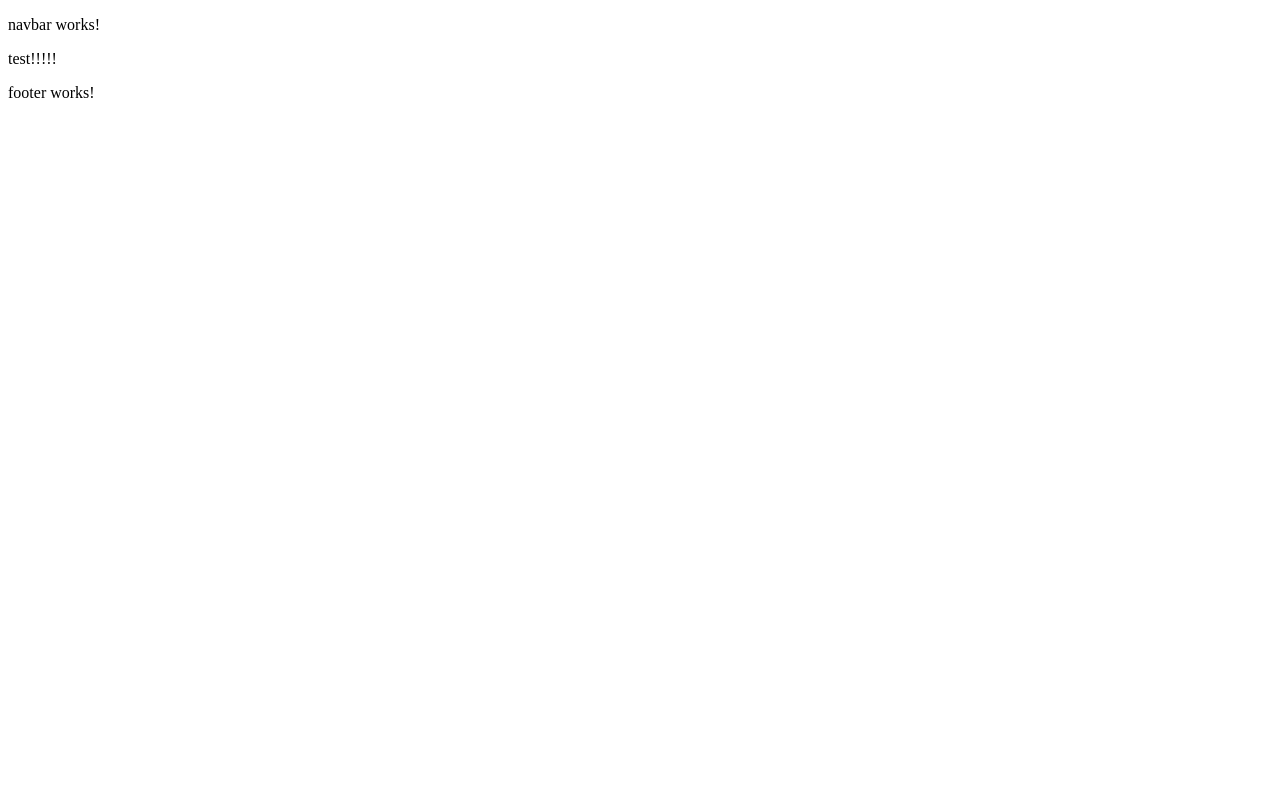
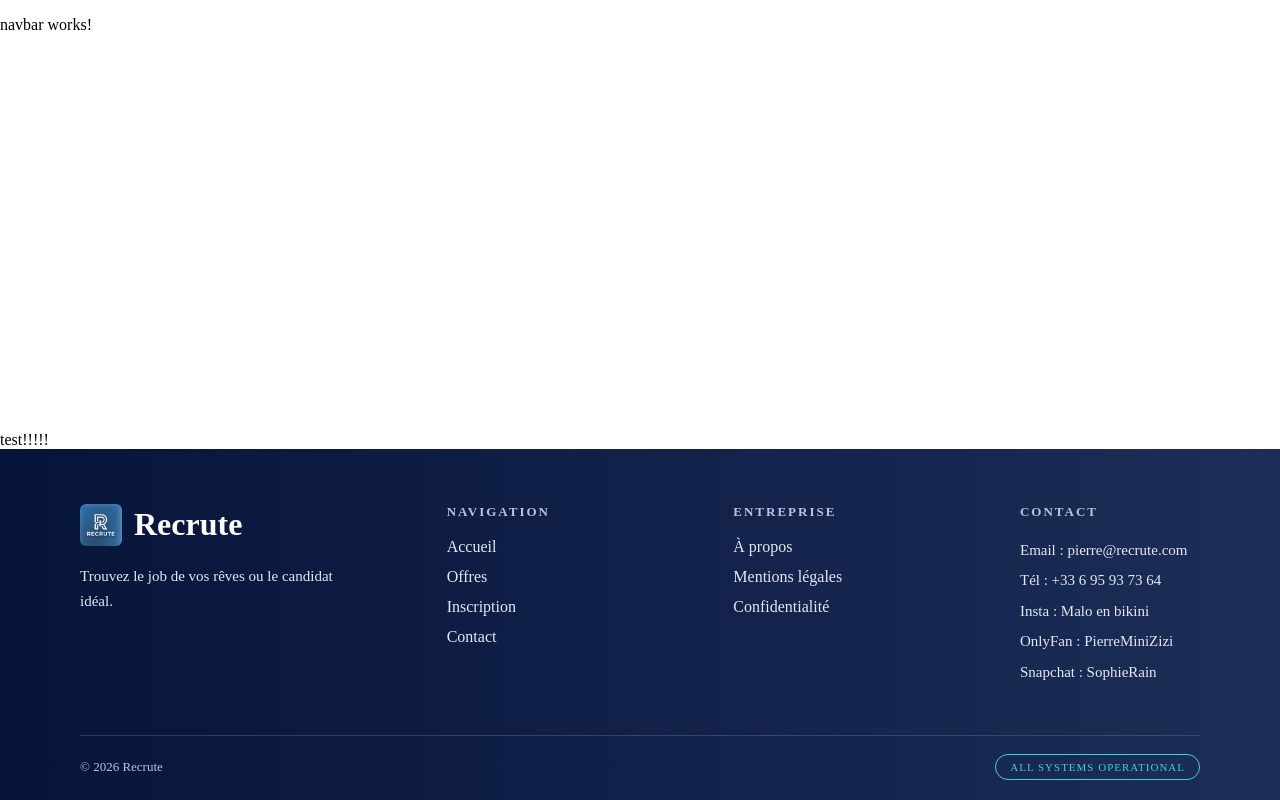
Before and after one commit to nehadyasmine-creator/Recrute, an Angular app in the folder projet-recrute/: page / in a window 1280 px wide. Built offline with nearby package versions, Linux system fonts and the light colour scheme.

Commit message:
barre footer 1

```diff
--- a/projet-recrute/src/app/app.html
+++ b/projet-recrute/src/app/app.html
@@ -1,4 +1,6 @@
 <app-navbar></app-navbar>
-<router-outlet></router-outlet>
+<main class="content">
+  <router-outlet></router-outlet>
+</main>
 test!!!!!
 <app-footer></app-footer>
--- a/projet-recrute/src/app/app.scss
+++ b/projet-recrute/src/app/app.scss
@@ -0,0 +1,3 @@
+.content {
+  flex: 1;
+}
--- a/projet-recrute/src/app/app.ts
+++ b/projet-recrute/src/app/app.ts
@@ -1,11 +1,11 @@
 import { Component, signal } from '@angular/core';
 import { Navbar } from "./navbar/navbar";
-import { Footer } from "./footer/footer";
+import { FooterComponent } from './footer/footer';
 import { RouterOutlet } from "@angular/router";
 
 @Component({
   selector: 'app-root',
-  imports: [Navbar, Footer, RouterOutlet],
+  imports: [Navbar, FooterComponent, RouterOutlet],
   templateUrl: './app.html',
   styleUrl: './app.scss'
 })
--- a/projet-recrute/src/app/footer/footer.html
+++ b/projet-recrute/src/app/footer/footer.html
@@ -1 +1,49 @@
-<p>footer works!</p>
+<footer class="footer">
+  <div class="footer-container">
+    <div class="footer-section brand-section">
+      <div class="logo">
+        <img src="logo.png" alt="Recrute logo">
+        <h3>Recrute</h3>
+      </div>
+      <p>Trouvez le job de vos rêves ou le candidat idéal.</p>
+    </div>
+
+    <div class="footer-section">
+      <h4>Navigation</h4>
+      <ul>
+        <li><a routerLink="/">Accueil</a></li>
+        <li><a routerLink="/liste-offres">Offres</a></li>
+        <li><a routerLink="/inscription">Inscription</a></li>
+        <li><a routerLink="/contact">Contact</a></li>
+      </ul>
+    </div>
+
+    <div class="footer-section">
+      <h4>Entreprise</h4>
+      <ul>
+        <li><a href="#">À propos</a></li>
+        <li><a href="#">Mentions légales</a></li>
+        <li><a href="#">Confidentialité</a></li>
+      </ul>
+    </div>
+
+    <div class="footer-section">
+      <h4>Contact</h4>
+      <p>Email : pierre@recrute.com</p>
+      <p>Tél : +33 6 95 93 73 64 </p>
+      <p>Insta : Malo en bikini</p>
+      <p>OnlyFan : PierreMiniZizi</p>
+      <p>Snapchat : SophieRain</p>
+    </div>
+  </div>
+
+  <div class="footer-bottom">
+    <div class="footer-bottom-left">
+      © 2026 Recrute
+    </div>
+
+    <div class="footer-bottom-right">
+      <span class="status">ALL SYSTEMS OPERATIONAL</span>
+    </div>
+  </div>
+</footer>
--- a/projet-recrute/src/app/footer/footer.scss
+++ b/projet-recrute/src/app/footer/footer.scss
@@ -0,0 +1,131 @@
+.footer {
+  background: linear-gradient(to right, #07143a, #1c2e57);
+  color: #ffffff;
+  padding: 55px 80px 20px;
+}
+
+.footer-container {
+  max-width: 1200px;
+  margin: 0 auto;
+  display: flex;
+  justify-content: space-between;
+  align-items: flex-start;
+  gap: 70px;
+  flex-wrap: wrap;
+}
+
+.footer-section {
+  min-width: 180px;
+}
+
+.brand-section {
+  max-width: 260px;
+}
+
+.logo {
+  display: flex;
+  align-items: center;
+  gap: 12px;
+  margin-bottom: 18px;
+}
+
+.logo img {
+  width: 42px;
+  height: 42px;
+  object-fit: contain;
+  border-radius: 6px;
+}
+
+.logo h3 {
+  margin: 0;
+  font-size: 32px;
+  font-weight: 600;
+  color: #ffffff;
+}
+
+.footer-section h4 {
+  margin: 0 0 18px 0;
+  font-size: 13px;
+  font-weight: 600;
+  letter-spacing: 2px;
+  text-transform: uppercase;
+  color: #b8c3e0;
+}
+
+.footer-section p {
+  margin: 0 0 14px 0;
+  font-size: 15px;
+  line-height: 1.7;
+  color: #e3e8f5;
+}
+
+.footer-section ul {
+  list-style: none;
+  padding: 0;
+  margin: 0;
+}
+
+.footer-section li {
+  margin-bottom: 12px;
+}
+
+.footer-section a {
+  color: #e3e8f5;
+  text-decoration: none;
+  transition: opacity 0.2s ease;
+}
+
+.footer-section a:hover {
+  opacity: 0.75;
+}
+
+.footer-bottom {
+  max-width: 1200px;
+  margin: 45px auto 0;
+  padding-top: 18px;
+  border-top: 1px solid rgba(255, 255, 255, 0.15);
+  display: flex;
+  justify-content: space-between;
+  align-items: center;
+  gap: 20px;
+  flex-wrap: wrap;
+}
+
+.footer-bottom-left {
+  font-size: 13px;
+  color: #b8c3e0;
+}
+
+.footer-bottom-right {
+  display: flex;
+  align-items: center;
+}
+
+.status {
+  display: inline-block;
+  padding: 6px 14px;
+  border: 1px solid #37d6d6;
+  border-radius: 999px;
+  font-size: 11px;
+  letter-spacing: 1px;
+  color: #37d6d6;
+}
+
+@media (max-width: 768px) {
+  .footer {
+    padding: 40px 24px 20px;
+  }
+
+  .footer-container {
+    gap: 35px;
+  }
+
+  .footer-bottom {
+    flex-direction: column;
+    align-items: flex-start;
+  }
+}
+
+.footer-section p {
+  margin: 5px 0;
+}
--- a/projet-recrute/src/styles.scss
+++ b/projet-recrute/src/styles.scss
@@ -1 +1,10 @@
-/* You can add global styles to this file, and also import other style files */
+html, body {
+  height: 100%;
+  margin: 0;
+}
+
+app-root {
+  display: flex;
+  flex-direction: column;
+  min-height: 100vh;
+}
```
Also changed, not shown: projet-recrute/src/app/footer/footer.ts (+3 -4 lines), projet-recrute/public/logo.png (added).
